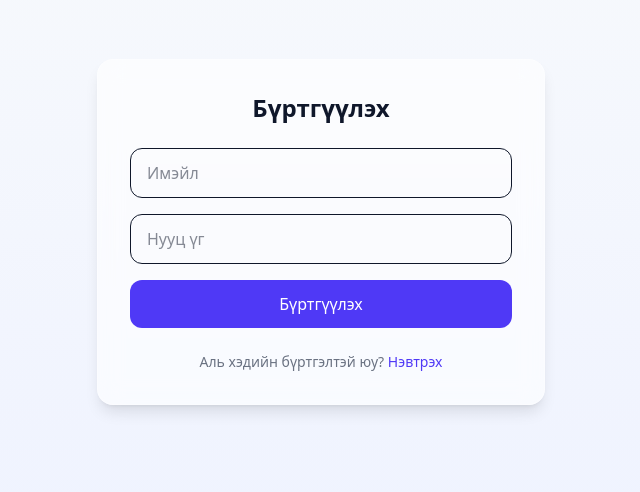
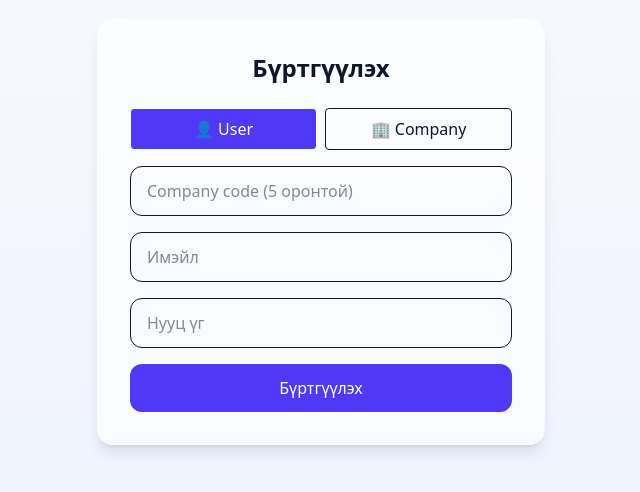
Before and after one commit to iAmSexyAndIknowIt01/insightBiz, a Next.js app: page /register in a window 1280 px wide. Shown: the part 168-660 px from the top of the page, without its empty margins (319-959 px from the left). Built offline with nearby package versions, Linux system fonts and the light colour scheme; no server answers.

Commit message:
register page modified company register on the line

```diff
--- /dev/null
+++ b/src/app/api/auth/register/route.ts
@@ -0,0 +1,129 @@
+import { NextResponse } from "next/server"
+import { createClient } from "@supabase/supabase-js"
+
+const supabase = createClient(
+  process.env.NEXT_PUBLIC_SUPABASE_URL!,
+  process.env.SUPABASE_SERVICE_ROLE_KEY!
+)
+
+// 🔥 5 digit unique code
+const generateCompanyCode = async (): Promise<string> => {
+  while (true) {
+    const code = Math.floor(10000 + Math.random() * 90000).toString()
+
+    const { data } = await supabase
+      .from("mt_company")
+      .select("id")
+      .eq("company_code", code)
+      .maybeSingle()
+
+    if (!data) return code
+  }
+}
+
+export async function POST(req: Request) {
+  let userId: string | null = null
+
+  try {
+    const body = await req.json()
+
+    const {
+      email,
+      password,
+      mode,
+      company_name,
+      company_code,
+    } = body
+
+    // =========================
+    // 🔐 CREATE AUTH USER
+    // =========================
+    const { data: authData, error: authError } =
+      await supabase.auth.admin.createUser({
+        email,
+        password,
+        email_confirm: true,
+      })
+
+    if (authError) throw new Error(authError.message)
+
+    userId = authData.user.id
+
+    // =========================
+    // 👤 USER MODE
+    // =========================
+    if (mode === "user") {
+      if (!company_code) {
+        throw new Error("Company code required")
+      }
+
+      // 👉 company lookup
+      const { data: company, error: companyError } = await supabase
+        .from("mt_company")
+        .select("id")
+        .eq("company_code", company_code)
+        .maybeSingle()
+
+      if (companyError) throw companyError
+      if (!company) throw new Error("Company code буруу байна")
+
+      console.log("✅ company.id:", company.id)
+
+      // 🔥 UPSERT ашиглаж байна
+      const { error: profileError } = await supabase
+        .from("profiles")
+        .upsert(
+          {
+            id: userId,
+            email,
+            company_id: company.id,
+          },
+          { onConflict: "id" } // 👈 KEY FIX
+        )
+
+      if (profileError) throw profileError
+
+      return NextResponse.json({ success: true })
+    }
+
+    // =========================
+    // 🏢 COMPANY MODE
+    // =========================
+    if (mode === "company") {
+      if (!company_name) {
+        throw new Error("Company name required")
+      }
+
+      const code = await generateCompanyCode()
+
+      const { error } = await supabase.from("mt_company").insert([
+        {
+          name: company_name,
+          owner_id: userId,
+          company_mail: email,
+          company_code: code,
+        },
+      ])
+
+      if (error) throw error
+
+      return NextResponse.json({
+        success: true,
+        company_code: code,
+      })
+    }
+
+    throw new Error("Invalid mode")
+
+  } catch (err: unknown) {
+    // 🔥 rollback auth user
+    if (userId) {
+      await supabase.auth.admin.deleteUser(userId)
+    }
+
+    return NextResponse.json(
+      { error: (err as Error).message },
+      { status: 500 }
+    )
+  }
+}
--- a/src/app/dashboard/page.tsx
+++ b/src/app/dashboard/page.tsx
@@ -37,7 +37,9 @@ export default function Dashboard() {
 
       setUser(data.user)
 
+      // eslint-disable-next-line react-hooks/immutability
       await fetchIncome(data.user.id)
+      // eslint-disable-next-line react-hooks/immutability
       await fetchCustomerCount(data.user.id)
     }
 
@@ -86,6 +88,7 @@ export default function Dashboard() {
     const chartArr = Object.keys(grouped)
       .sort((a, b) => new Date(a).getTime() - new Date(b).getTime())
       .map((key) => {
+        // eslint-disable-next-line @typescript-eslint/no-unused-vars
         const [year, month] = key.split("-")
 
         return {
--- a/src/components/AuthForm.tsx
+++ b/src/components/AuthForm.tsx
@@ -14,56 +14,92 @@ export default function AuthForm({ type }: Props) {
 
   const [email, setEmail] = useState("")
   const [password, setPassword] = useState("")
+
+  const [mode, setMode] = useState<"user" | "company">("user")
+
+  const [companyName, setCompanyName] = useState("")
+  const [companyCode, setCompanyCode] = useState("")
+
   const [loading, setLoading] = useState(false)
   const [error, setError] = useState("")
 
+  const validate = () => {
+    if (!email.includes("@")) return "Имэйл буруу байна"
+    if (password.length < 6) return "Нууц үг хамгийн багадаа 6 тэмдэгт"
+
+    if (!isLogin) {
+      if (mode === "company" && !companyName.trim()) {
+        return "Компанийн нэр оруулна уу"
+      }
+
+      if (mode === "user") {
+        if (!companyCode) return "Company code оруулна уу"
+        if (companyCode.length !== 5)
+          return "Company code 5 оронтой байх ёстой"
+      }
+    }
+
+    return ""
+  }
+
   const handleSubmit = async (e: React.FormEvent) => {
     e.preventDefault()
+
+    const validationError = validate()
+    if (validationError) {
+      setError(validationError)
+      return
+    }
+
     setLoading(true)
     setError("")
 
     try {
+      // ======================
+      // 🔐 LOGIN
+      // ======================
       if (isLogin) {
-        // 🔐 LOGIN
-        const { error: loginError } = await supabase.auth.signInWithPassword({
+        const { error } = await supabase.auth.signInWithPassword({
           email,
           password,
         })
 
-        if (loginError) throw loginError
+        if (error) throw error
 
-        // 👇 USER ID авах
-        const { data: userData } = await supabase.auth.getUser()
-        const userId = userData.user?.id
+        router.push("/dashboard")
+        return
+      }
 
-        // 👇 SESSION-д хадгалах
-        if (userId) {
-          sessionStorage.setItem("user_id", userId)
-          console.log("User ID saved to sessionStorage:", userId)
-        }
-
-        // 👇 MODE шалгах
-        const mode = sessionStorage.getItem("mode")
-
-        if (mode === "client") {
-          sessionStorage.removeItem("mode")
-          router.push("/client")
-        } else {
-          router.push("/dashboard")
-        }
-
-      } else {
-        // 📝 REGISTER
-        const { error: registerError } = await supabase.auth.signUp({
+      // ======================
+      // 📝 REGISTER
+      // ======================
+      const res = await fetch("/api/auth/register", {
+        method: "POST",
+        headers: {
+          "Content-Type": "application/json",
+        },
+        body: JSON.stringify({
           email,
           password,
-        })
+          mode,
+          company_name: companyName,
+          company_code: companyCode,
+        }),
+      })
 
-        if (registerError) throw registerError
+      const data = await res.json()
 
-        alert("Бүртгэл амжилттай! Email баталгаажуулна уу.")
-        router.push("/login")
+      if (!res.ok) throw new Error(data.error)
+
+      if (mode === "company") {
+        alert(
+          `🎉 Компани амжилттай бүртгэгдлээ!\n\nТаны код: ${data.company_code}`
+        )
+      } else {
+        alert("🎉 Амжилттай бүртгэгдлээ!")
       }
+
+      router.push("/login")
 
     } catch (err: unknown) {
       setError(err instanceof Error ? err.message : "Алдаа гарлаа")
@@ -82,6 +118,61 @@ export default function AuthForm({ type }: Props) {
 
         <form onSubmit={handleSubmit} className="space-y-4">
 
+          {/* MODE */}
+          {!isLogin && (
+            <div className="flex gap-2">
+              <button
+                type="button"
+                onClick={() => {
+                  setMode("user")
+                  setError("")
+                }}
+                className={`flex-1 p-2 border rounded ${
+                  mode === "user" ? "bg-indigo-600 text-white" : ""
+                }`}
+              >
+                👤 User
+              </button>
+
+              <button
+                type="button"
+                onClick={() => {
+                  setMode("company")
+                  setError("")
+                }}
+                className={`flex-1 p-2 border rounded ${
+                  mode === "company" ? "bg-indigo-600 text-white" : ""
+                }`}
+              >
+                🏢 Company
+              </button>
+            </div>
+          )}
+
+          {/* COMPANY NAME */}
+          {!isLogin && mode === "company" && (
+            <input
+              placeholder="Компанийн нэр"
+              value={companyName}
+              onChange={(e) => setCompanyName(e.target.value)}
+              className="w-full px-4 py-3 border rounded-xl"
+            />
+          )}
+
+          {/* COMPANY CODE */}
+          {!isLogin && mode === "user" && (
+            <input
+              placeholder="Company code (5 оронтой)"
+              value={companyCode}
+              onChange={(e) =>
+                setCompanyCode(e.target.value.replace(/\D/g, ""))
+              }
+              maxLength={5}
+              className="w-full px-4 py-3 border rounded-xl"
+            />
+          )}
+
+          {/* EMAIL */}
           <input
             type="email"
             placeholder="Имэйл"
@@ -91,6 +182,7 @@ export default function AuthForm({ type }: Props) {
             required
           />
 
+          {/* PASSWORD */}
           <input
             type="password"
             placeholder="Нууц үг"
@@ -101,29 +193,22 @@ export default function AuthForm({ type }: Props) {
           />
 
           {error && (
-            <p className="text-red-500 text-sm">{error}</p>
+            <p className="text-red-500 text-sm text-center">{error}</p>
           )}
 
           <button
             type="submit"
             disabled={loading}
-            className="w-full bg-indigo-600 text-white py-3 rounded-xl"
+            className="w-full bg-indigo-600 text-white py-3 rounded-xl disabled:opacity-50"
           >
-            {loading ? "Түр хүлээнэ үү..." : isLogin ? "Нэвтрэх" : "Бүртгүүлэх"}
+            {loading
+              ? "Түр хүлээнэ үү..."
+              : isLogin
+              ? "Нэвтрэх"
+              : "Бүртгүүлэх"}
           </button>
 
         </form>
-
-        <p className="text-center text-sm text-gray-500 mt-6">
-          {isLogin ? "Бүртгэлгүй юу?" : "Аль хэдийн бүртгэлтэй юу?"}{" "}
-          <a
-            href={isLogin ? "/register" : "/login"}
-            className="text-indigo-600"
-          >
-            {isLogin ? "Бүртгүүлэх" : "Нэвтрэх"}
-          </a>
-        </p>
-
       </div>
     </div>
   )
```
